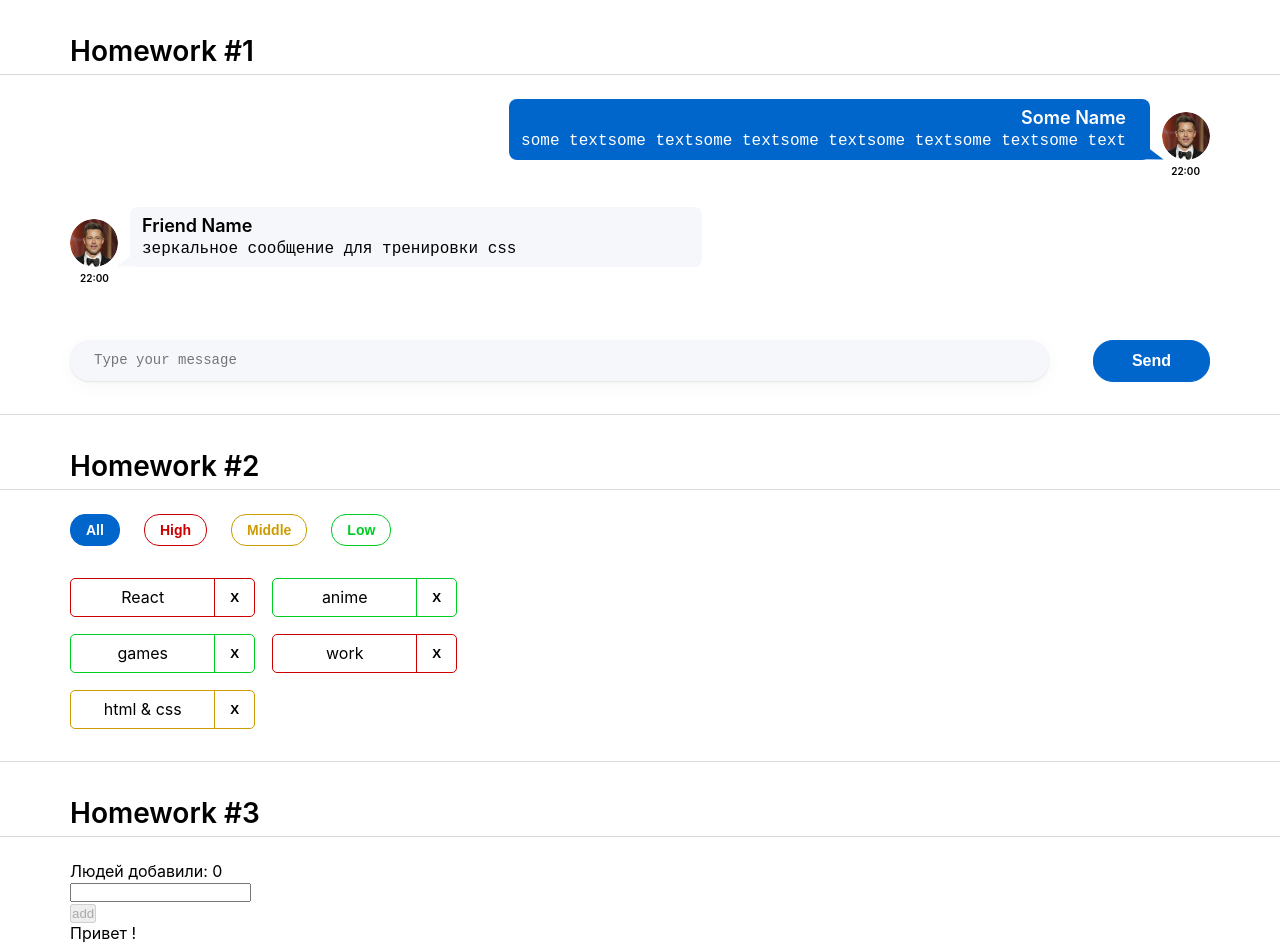
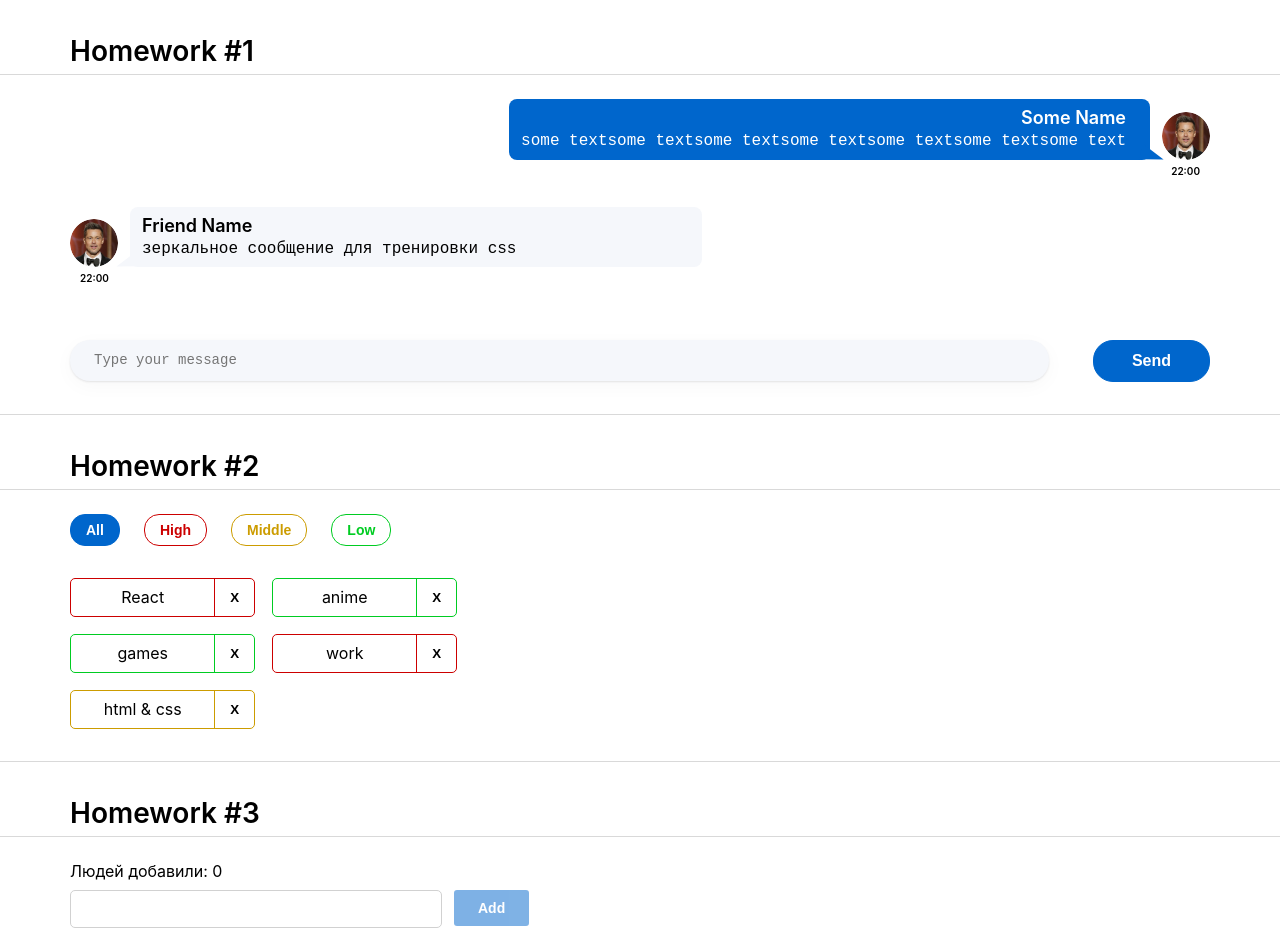
Before and after one commit to Vitalik9135eb2/tasks-Ignat, a React (Create React App) app: page / in a window 1280 px wide. Shown: the top 952 px of the page. Built offline with nearby package versions, Linux system fonts and the light colour scheme.

Commit message:
homework 3 done 100%

```diff
--- a/src/s2-homeworks/hw03/Greeting.module.css
+++ b/src/s2-homeworks/hw03/Greeting.module.css
@@ -1,31 +1,69 @@
 .greetingForm {
+    display: flex;
+    flex-direction: column;
+    gap: 9px;
 }
 
 .inputAndButtonContainer {
+    display: flex;
+    gap: 12px;
 }
 
 .error {
+    margin-top: 7px;
+    color: rgba(204, 0, 0, 1);
+    font-size: 14px;
+    line-height: 17px;
 }
 
 .input {
+    outline: none;
+    border: 1px solid #D1D1D1;
+    width: 372px;
+    padding: 8px 12px;
+    font-size: 16px;
+    line-height: 20px;
+    color: #000000;
+    border-radius: 5px;
 }
 
 .input:focus {
 }
 
 .errorInput {
+    outline: none;
+    border: 1px solid #cc0000;
+    width: 372px;
+    padding: 8px 12px;
+    font-size: 16px;
+    line-height: 20px;
+    border-radius: 5px;
 }
 
 .button {
+    max-height: 36px;
+    font-size: 14px;
+    line-height: 20px;
+    font-weight: 600;
+    color: #FFFFFF;
+    padding: 5px 24px;
+    border-radius: 3px;
+    background-color: #0066CC;
+    border-color: #0066CC;
+    outline: none;
+    border-style: none;
+    cursor: pointer;
 }
 
 .button:focus {
 }
 
 .button:active {
+    background-color: #CC1439;
 }
 
 .button:disabled {
+    opacity: .5;
 }
 
 .text {
--- a/src/s2-homeworks/hw03/Greeting.tsx
+++ b/src/s2-homeworks/hw03/Greeting.tsx
@@ -2,14 +2,14 @@ import React, {ChangeEvent, KeyboardEvent} from 'react'
 import s from './Greeting.module.css'
 
 type GreetingPropsType = {
-    name: any // need to fix any
+    name: string // need to fix any
     setNameCallback: (e: string) => void // need to fix any
-    addUser: any // need to fix any
-    onBlur: any // need to fix any
-    onEnter: any // need to fix any
-    error: any // need to fix any
-    totalUsers: any // need to fix any
-    lastUserName?: any // need to fix any
+    addUser: () => void // need to fix any
+    onBlur: () => void // need to fix any
+    onEnter: (e: KeyboardEvent<HTMLInputElement>) => void
+    error: string // need to fix any
+    totalUsers: number // need to fix any
+    lastUserName?: string // need to fix any
 }
 
 // презентационная компонента (для верстальщика)
@@ -25,18 +25,15 @@ const Greeting: React.FC<GreetingPropsType> = (
         lastUserName,
     } // деструктуризация пропсов
 ) => {
-    const inputClass = s.errorInput // need to fix with (?:)
+    const inputClass = error ? s.errorInput : s.input // need to fix with (?:)
 
     const changeInputHandler = (event: ChangeEvent<HTMLInputElement>) => {
         setNameCallback(event.currentTarget.value)
     }
 
     const onKeyDownHandler = (event: KeyboardEvent<HTMLInputElement>) => {
-        if (event.key === "Enter") {
-
-        }
+        onEnter(event)
     }
-
     return (
         <div id={'hw3-form'} className={s.greetingForm}>
             <div className={s.text}>
@@ -54,7 +51,6 @@ const Greeting: React.FC<GreetingPropsType> = (
                         // onChange={setNameCallback}
                         onChange={changeInputHandler}
                         className={inputClass}
-                        // onKeyDown={onEnter}
                         onKeyDown={onKeyDownHandler}
                         onBlur={onBlur}
                     />
@@ -69,7 +65,7 @@ const Greeting: React.FC<GreetingPropsType> = (
                     className={s.button}
                     disabled={!name.trim()}
                 >
-                    add
+                    Add
                 </button>
             </div>
 
--- a/src/s2-homeworks/hw03/GreetingContainer.tsx
+++ b/src/s2-homeworks/hw03/GreetingContainer.tsx
@@ -9,10 +9,7 @@ type GreetingContainerPropsType = {
 }
 
 
-export const pureAddUser = (name: string,
-                            setError:(error:string)=>void,
-                            setName: (name: string) => void,
-                            addUserCallback:(name:string) =>void) => {
+export const pureAddUser = (name: string, setError:(error:string)=>void, setName: (name:string)=> void, addUserCallback:(name:string)=>void) => {
     if (name.length < 2) {
         setError("Ошибка! Введите имя!")
     } else {
@@ -30,7 +27,11 @@ export const pureOnBlur = (name: string, setError:(error:string)=>void) => {
 
 }
 
-export const pureOnEnter = (e: any, addUser: any) => {
+export const pureOnEnter = (e: KeyboardEvent<HTMLInputElement>, addUser: ()=>void) => {
+    if(e.key === "Enter") {
+        addUser()
+    }
+
     // если нажата кнопка Enter - добавить
 
 }
@@ -59,16 +60,14 @@ const GreetingContainer: React.FC<GreetingContainerPropsType> = ({
         pureOnBlur(name, setError)
     }
 
-    const onEnter = (e: any) => {
+    const onEnter = (e: KeyboardEvent<HTMLInputElement>) => {
         pureOnEnter(e, addUser)
     }
 
-    const totalUsers = users.length - 1// need to fix
+    const totalUsers = users.length // need to fix
 
-    const lastUser = users.slice(-1)
-    const lastUserName  = lastUser.map(el => el.name)
-    // const lastUserName = lastUserN
-    // need to fix
+    const lastUser= users.slice(-1)
+    const lastUserName  = lastUser[0]?.name
 
     return (
         <Greeting
--- a/src/s2-homeworks/hw03/HW3.tsx
+++ b/src/s2-homeworks/hw03/HW3.tsx
@@ -23,7 +23,7 @@ export type UserType = {
     name: string // need to fix any
 }
 
-export const pureAddUserCallback = (name: string, setUsers: any, users:Array<string>) => { // need to fix any
+export const pureAddUserCallback = (name: string, setUsers: any, users:Array<UserType>) => { // need to fix any
     const user = { _id: v1(), name: name} // need to fix
 
     setUsers([...users,user])
@@ -31,7 +31,7 @@ export const pureAddUserCallback = (name: string, setUsers: any, users:Array<str
 }
 
 const HW3 = () => {
-    const [users, setUsers] = useState<any>([{_id:"", name: ""}]) // need to fix any
+    const [users, setUsers] = useState<Array<UserType>>([]) // need to fix any
 
     const addUserCallback = (name: string) => { // need to fix any
         pureAddUserCallback(name, setUsers, users)
```
